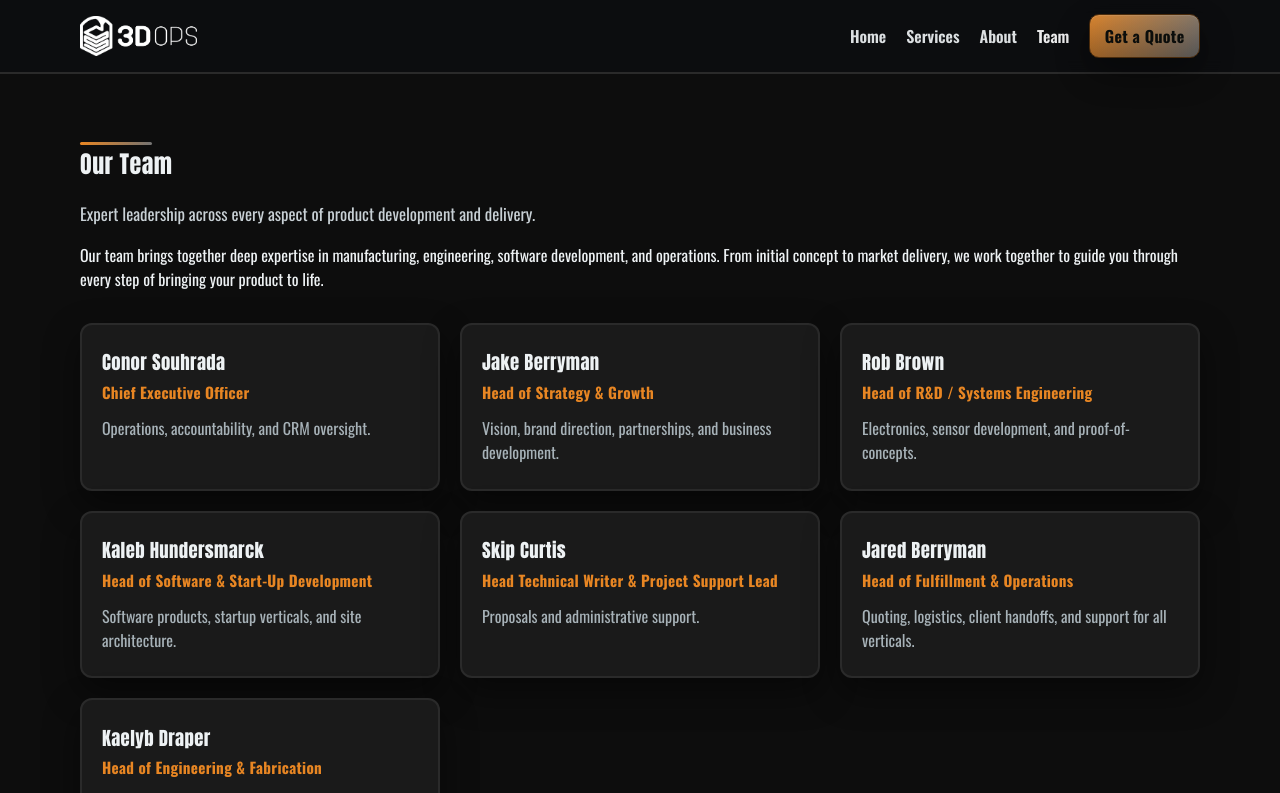
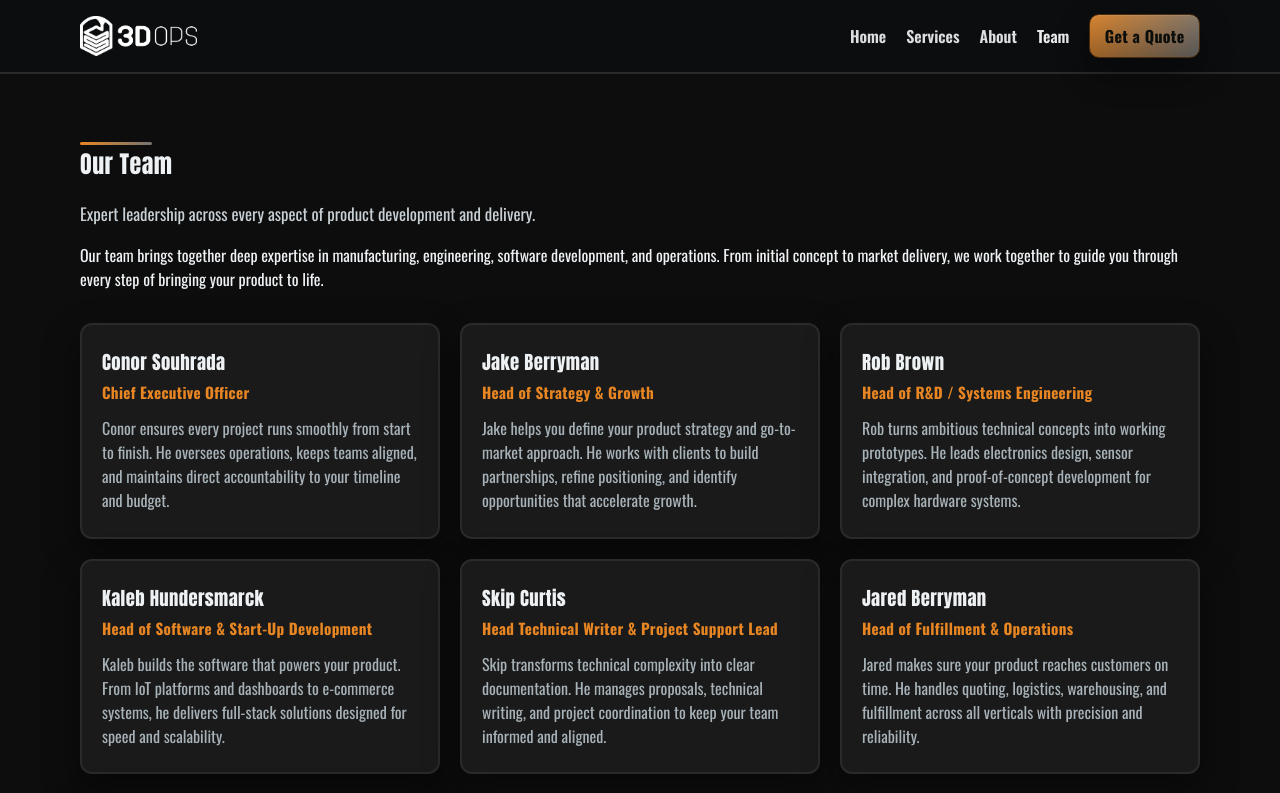
Before and after one commit to Path-Magic-Tech/3dops-marketing, a React (Vite) app: page /team in a window 1280 px wide. Shown: the top 793 px of the page. Built offline with nearby package versions, Linux system fonts and the light colour scheme.

Commit message:
modified bios

```diff
--- a/src/pages/Team.jsx
+++ b/src/pages/Team.jsx
@@ -17,43 +17,43 @@ export default function Team(){
           <div className="team-member">
             <h3>Conor Souhrada</h3>
             <p className="role">Chief Executive Officer</p>
-            <p>Operations, accountability, and CRM oversight.</p>
+            <p>Conor ensures every project runs smoothly from start to finish. He oversees operations, keeps teams aligned, and maintains direct accountability to your timeline and budget.</p>
           </div>
 
           <div className="team-member">
             <h3>Jake Berryman</h3>
             <p className="role">Head of Strategy & Growth</p>
-            <p>Vision, brand direction, partnerships, and business development.</p>
+            <p>Jake helps you define your product strategy and go-to-market approach. He works with clients to build partnerships, refine positioning, and identify opportunities that accelerate growth.</p>
           </div>
 
           <div className="team-member">
             <h3>Rob Brown</h3>
             <p className="role">Head of R&D / Systems Engineering</p>
-            <p>Electronics, sensor development, and proof-of-concepts.</p>
+            <p>Rob turns ambitious technical concepts into working prototypes. He leads electronics design, sensor integration, and proof-of-concept development for complex hardware systems.</p>
           </div>
 
           <div className="team-member">
             <h3>Kaleb Hundersmarck</h3>
             <p className="role">Head of Software & Start-Up Development</p>
-            <p>Software products, startup verticals, and site architecture.</p>
+            <p>Kaleb builds the software that powers your product. From IoT platforms and dashboards to e-commerce systems, he delivers full-stack solutions designed for speed and scalability.</p>
           </div>
 
           <div className="team-member">
             <h3>Skip Curtis</h3>
             <p className="role">Head Technical Writer & Project Support Lead</p>
-            <p>Proposals and administrative support.</p>
+            <p>Skip transforms technical complexity into clear documentation. He manages proposals, technical writing, and project coordination to keep your team informed and aligned.</p>
           </div>
 
           <div className="team-member">
             <h3>Jared Berryman</h3>
             <p className="role">Head of Fulfillment & Operations</p>
-            <p>Quoting, logistics, client handoffs, and support for all verticals.</p>
+            <p>Jared makes sure your product reaches customers on time. He handles quoting, logistics, warehousing, and fulfillment across all verticals with precision and reliability.</p>
           </div>
 
           <div className="team-member">
             <h3>Kaelyb Draper</h3>
             <p className="role">Head of Engineering & Fabrication</p>
-            <p>Mechanical design, industrial clients, and shop management.</p>
+            <p>Kaelyb brings your designs to life through expert mechanical engineering and fabrication. He manages manufacturing operations and serves as the primary technical lead for industrial clients.</p>
           </div>
         </div>
 
```
